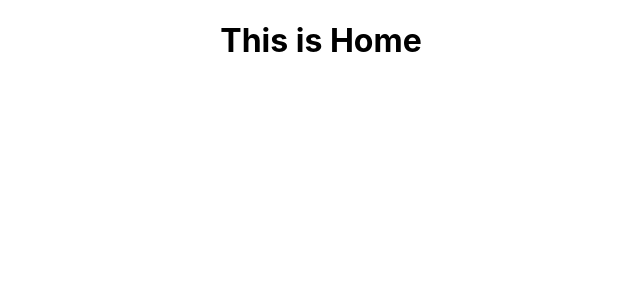
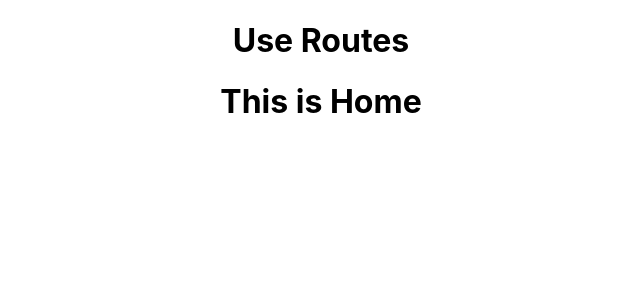
Before and after one commit to Shuvoghosh7/react-router, a React (Create React App) app: page / in a window 1280 px wide. Shown: the top 300 px of the page, without its empty margins (319-959 px from the left). Built offline with nearby package versions, Linux system fonts and the light colour scheme.

Commit message:
link to page by route

```diff
--- a/src/App.js
+++ b/src/App.js
@@ -1,11 +1,20 @@
 import logo from './logo.svg';
 import './App.css';
+import { Route, Routes } from 'react-router-dom';
 import Home from './Component/Home/Home';
+import Friend from './Component/Friend/Friend';
+import About from './Component/About/About';
+
 
 function App() {
   return (
     <div className="App">
-      <Home/>
+      <h1>Use Routes</h1>
+     <Routes>
+        <Route path="/" element={<Home />} />
+        <Route path="/Friend" element={<Friend />} />
+        <Route path="/About" element={<About />} />
+      </Routes>
     </div>
   );
 }
--- a/src/index.js
+++ b/src/index.js
@@ -3,10 +3,14 @@ import ReactDOM from 'react-dom';
 import './index.css';
 import App from './App';
 import reportWebVitals from './reportWebVitals';
+import { BrowserRouter } from 'react-router-dom';
 
 ReactDOM.render(
   <React.StrictMode>
-    <App />
+    <BrowserRouter>
+        <App />
+    </BrowserRouter>
+
   </React.StrictMode>,
   document.getElementById('root')
 );
```
